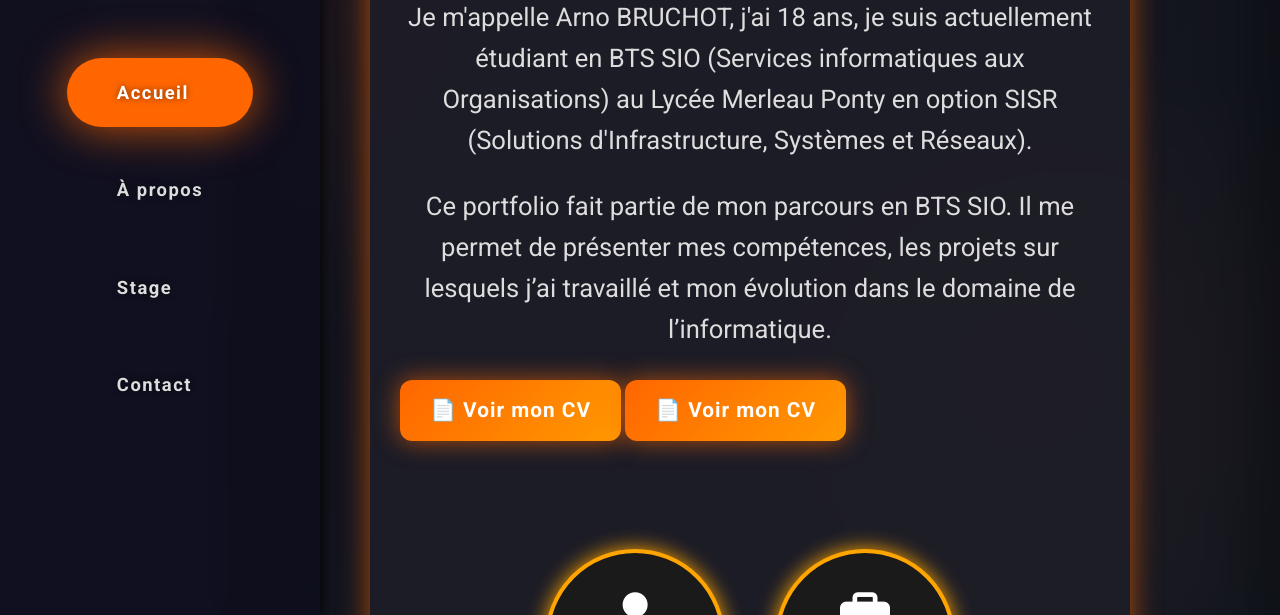
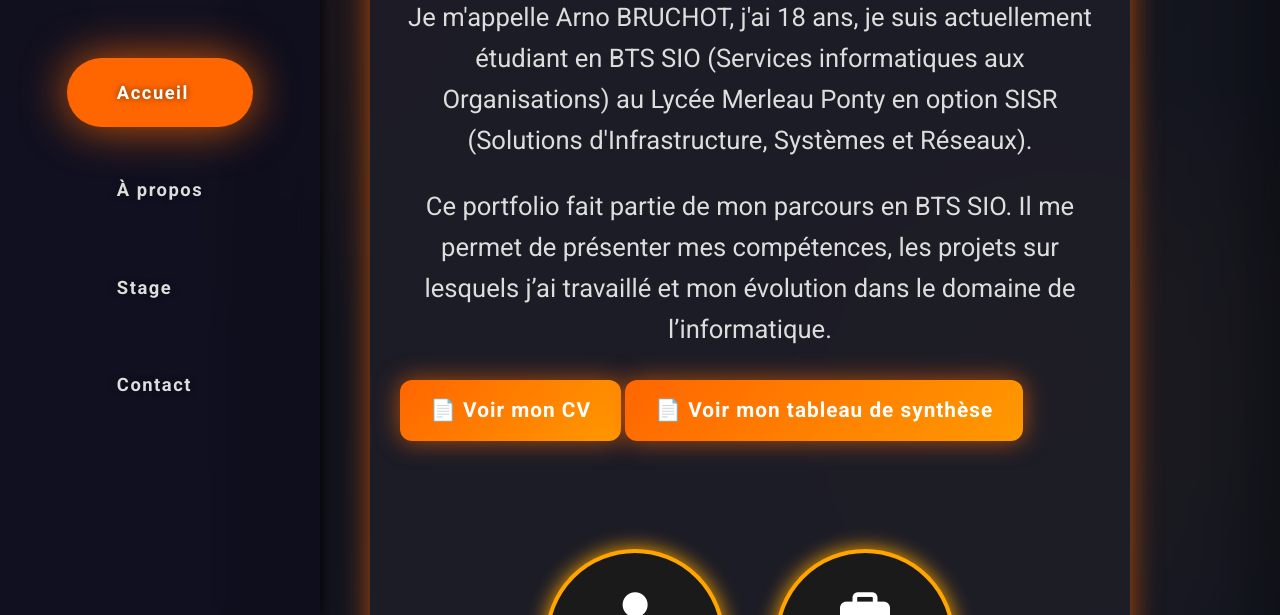
Before and after one commit to Arno-bruchot/portfolio, a plain HTML site: page index.html in a window 1280 px wide. Shown: the part 185-800 px from the top of the page. Drawn offline with Linux system fonts and the light colour scheme.

Commit message:
Update index.html add tableau de synthèse

```diff
--- a/index.html
+++ b/index.html
@@ -44,7 +44,7 @@
       <br>
       <p>Ce portfolio fait partie de mon parcours en BTS SIO. Il me permet de présenter mes compétences, les projets sur lesquels j’ai travaillé et mon évolution dans le domaine de l’informatique.</p>
       <a href="images/CV-ARNO.pdf" class="btn-cv" target="_blank">📄 Voir mon CV</a>
-      <a href="images/CV-ARNO.pdf" class="btn-cv" target="_blank">📄 Voir mon CV</a>
+      <a href="images/epreuve-e5-tableau-de-synthese-corrigee-v2.pdf" class="btn-cv" target="_blank">📄 Voir mon tableau de synthèse</a>
 
   <div class="icon-navigation">
   <a href="about.html" class="nav-icon">
```
